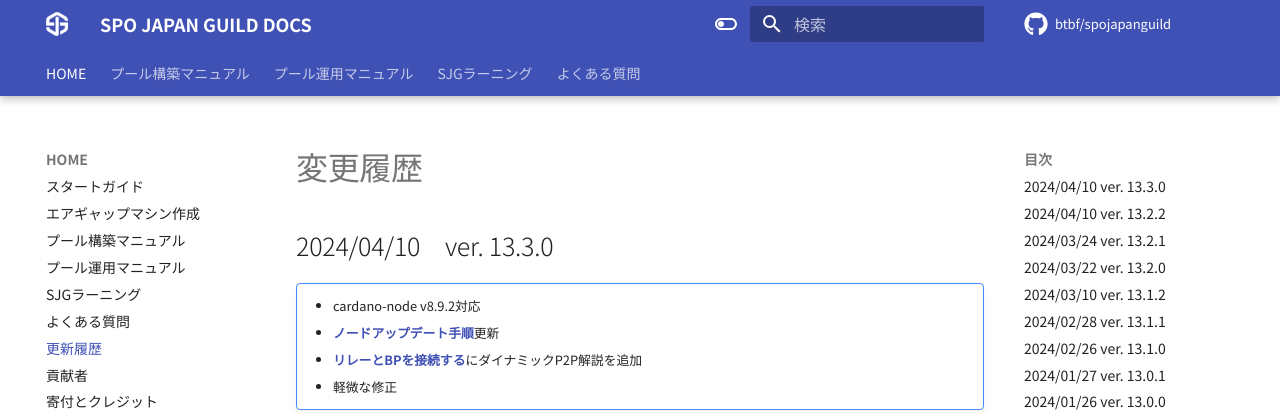
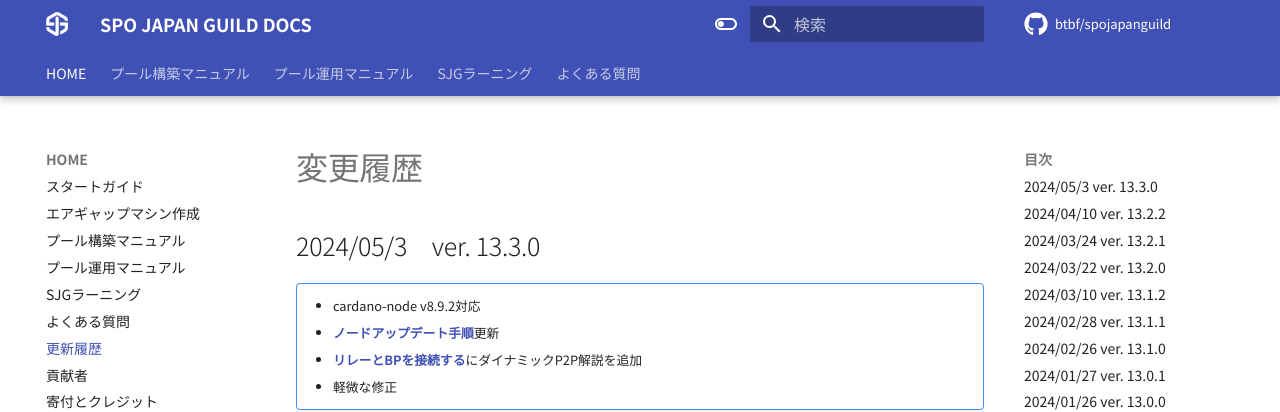
Before and after one commit to btbf/spojapanguild, an MkDocs documentation site: the page built from docs/changelogs.md, in a window 1280 px wide and 900 px high. Shown: the top 412 px of the window. Built offline with MkDocs 1.6.1 and Material for MkDocs 9.7.7, drawn with Linux system fonts in a browser that asks for light colours; comment, search, counter and statistics services are not loaded.

Commit message:
changelog fixed

```diff
--- a/docs/changelogs.md
+++ b/docs/changelogs.md
@@ -1,6 +1,6 @@
 # 変更履歴
 
-## 2024/04/10　ver. 13.3.0
+## 2024/05/3　ver. 13.3.0
 !!! note ""
     * cardano-node v8.9.2対応
     * [**ノードアップデート手順**](operation/node-update.md)更新
```
